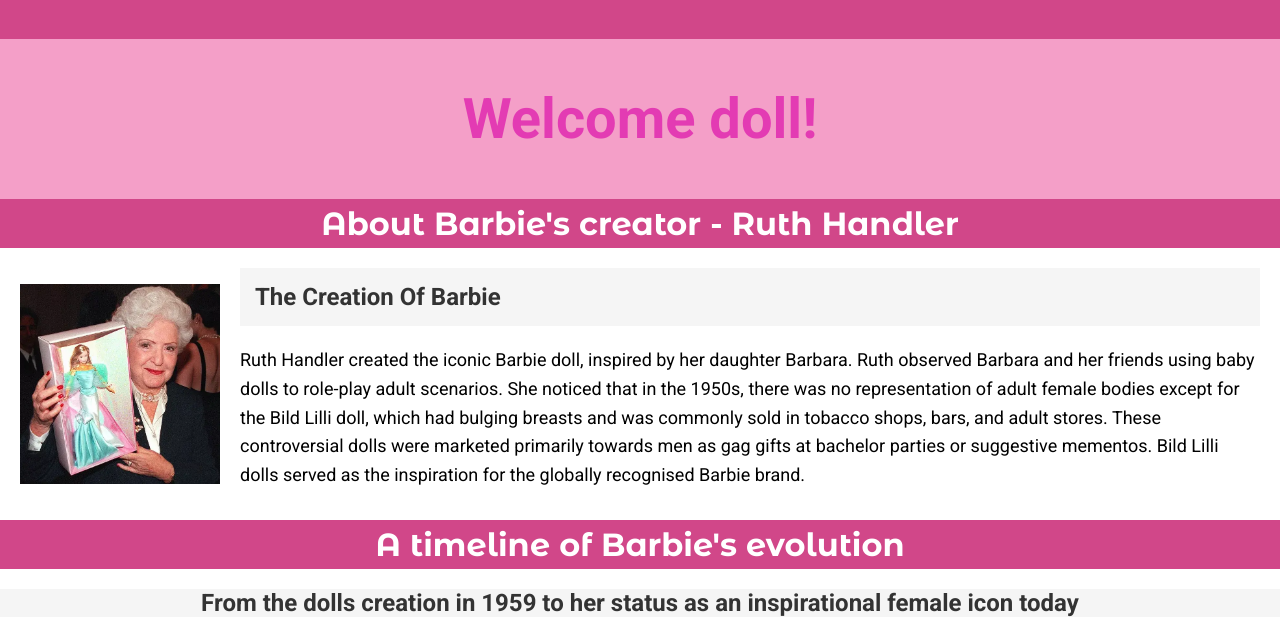
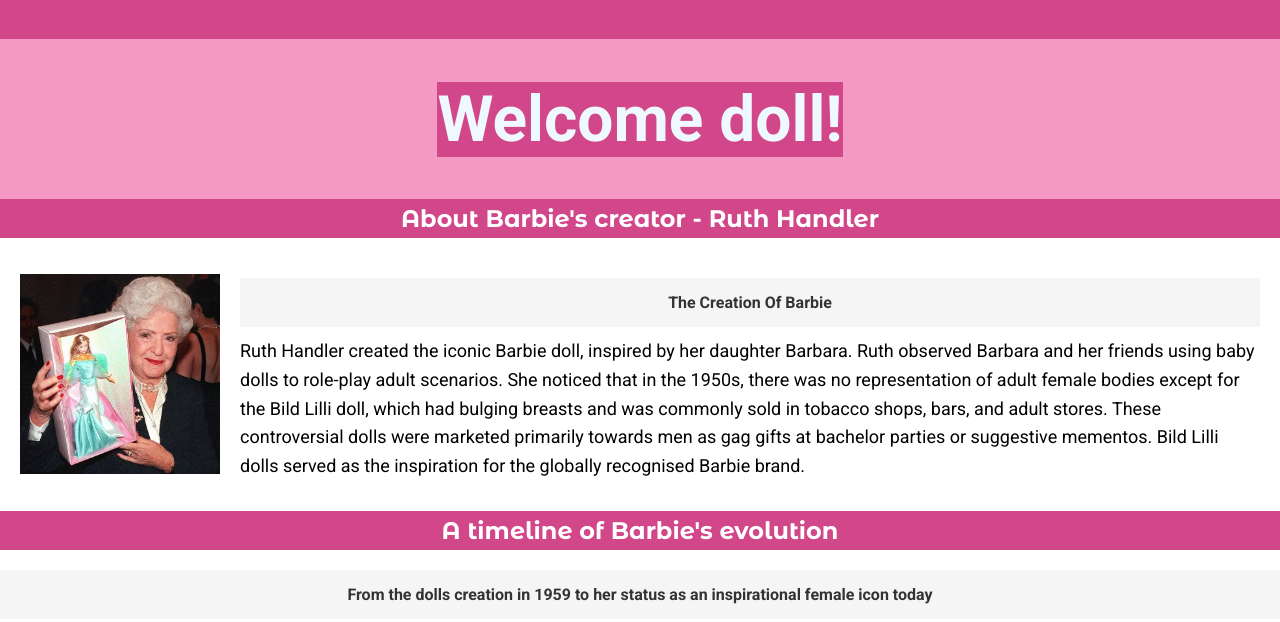
Before and after one commit to aishieee/project-1-barbie-website, a plain HTML site: page index.html in a window 1280 px wide. Shown: the part 153-775 px from the top of the page. Drawn offline with Linux system fonts and the light colour scheme.

Commit message:
Add final improvements

```diff
--- a/assets/css/style.css
+++ b/assets/css/style.css
@@ -18,7 +18,6 @@
     justify-content: center;
     align-items: center;
 }
-
 .header__content {
     width: 100%;
     height: 12em;
@@ -27,22 +26,17 @@
     align-items: center;
     padding: 0 1em;
 }
-
 .logo__img {
     max-height: 6.5rem;
     width: auto;
 }
-
 /* Navigation */
-.nav,
-.menu {
+.nav, .menu {
     list-style: none;
     display: flex;
     gap: 1em;
 }
-
-.nav a,
-.menu a {
+.nav a, .menu a {
     text-decoration: none;
     color: white;
     padding: 15px;
@@ -51,11 +45,11 @@
     font-family: "Roboto", sans-serif;
     font-weight: 400;
 }
-
-.nav a:hover,
-.menu a:hover {
+.nav a:hover, .menu a:hover {
     background-color: rgb(213, 21, 136);
 }
+
+/* History */
 
 .accordion {
     background-color: rgb(213, 21, 136);
@@ -105,6 +99,8 @@
 
 .ruth img {
     margin-right: 20px;
+    width: 200px;
+    height: 200px;
 }
 
 .creator h2,
@@ -112,7 +108,7 @@
 #impact {
     box-sizing: border-box;
     font-family: "Montserrat Alternates", sans-serif;
-    font-size: 2em;
+    font-size: 1.5em;
     background-color: #d14789;
     color: white;
     width: 100%;
@@ -122,15 +118,14 @@
     padding: 5px 0;
 }
 
-.ruth h3 {
+.ruth h3, .timeline-header {
     background-color: #F5F5F5;
     color: #333333;
     font-family: 'Roboto', sans-serif;
     padding: 15px;
-    font-size: 1.5em;
-    text-align: left;
-    font-weight: bold;
-    margin-bottom: 20px;
+    font-size: 1em;
+    text-align: center;
+    margin-top: 20px;
 }
 
 .ruth p,
@@ -144,32 +139,22 @@
 
 /* Welcome */
 #welcome {
-    background-color: #f49fc8;
     width: 100%;
     height: 20vh;
     display: flex;
     justify-content: center;
     align-items: center;
-    color: rgb(227, 59, 179);
+    background-color: #f498c4;
 }
 
 .doll h1 {
-    font-size: 2.5em;
-    font-weight: bolder;
+    font-size: 4em;
     font-family: 'Roboto', sans-serif;
+    color: aliceblue;
+    background-color: #d14789;
 }
 
 /* Timeline */
-
-.timeline-header {
-    background-color: #F5F5F5;
-    color: #333333;
-    font-family: 'Roboto', sans-serif;
-    font-size: 1.5em;
-    text-align: center;
-    font-weight: bold;
-    margin-top: 20px;
-}
 
 .accordion {
     font-size: 15px;
@@ -195,7 +180,8 @@
 }
 
 .panel p {
-    font-family: "Roboto", sans-serif;;
+    font-family: "Roboto", sans-serif;
+    ;
 }
 
 .date,
@@ -224,7 +210,8 @@
     padding: 50px 20px 0;
 }
 
-.content:before, .content:after {
+.content:before,
+.content:after {
     content: "";
     border: solid transparent;
     position: absolute;
@@ -360,26 +347,21 @@
 /* Styles for phones (767px and below) */
 @media screen and (max-width: 767px) {
 
-    #welcome {
-        background-size: cover;
-        height: 30vh;
-        width: 100%;
-        justify-content: center;
-    }
-
-    .doll h1 {
-        font-size: 2em;
-    }
-
+    /* Header */
 
     .menu {
         flex-direction: column;
     }
 
+    /* Welcome */
+
+    .doll h1 {
+        font-size: 3em;
+    }
+
     /* Barbie creator */
     .ruth {
         flex-direction: column;
-        align-items: flex-start;
     }
 
     /* Timeline */
@@ -434,6 +416,12 @@
 /* Styles for tablets (800px and below) */
 @media screen and (max-width: 800px) {
 
+    /* Header */
+
+    .menu {
+        flex-direction: row;
+    }
+
     /* Timeline */
     #timeline-event {
         margin-left: 35%;
@@ -448,22 +436,3 @@
         justify-content: center;
     }
 }
-
-/* Styles for large screens (801px and above) */
-@media screen and (min-width: 801px) {
-
-    /* Welcome */
-
-    #welcome {
-        background-size: contain;
-        background-repeat: repeat;
-        background-position: left;
-        display: flex;
-        justify-content: center;
-    }
-    .doll h1 {
-        font-size: 3.5em;
-    }
-
-
-}
--- a/index.html
+++ b/index.html
@@ -14,8 +14,13 @@
     <!-- Stylesheet -->
     <link rel="stylesheet" href="assets/css/style.css">
     <!-- Lighthouse optimisation-->
-    <link rel="preload" href="https://fonts.googleapis.com/css2?family=Chewy&family=Pacifico&family=Montserrat+Alternates:ital,wght@0,100;0,200;0,300;0,400;0,500;0,600;0,700;0,800;0,900&family=Roboto:wght@400;700&display=swap" as="style" onload="this.onload=null;this.rel='stylesheet'">
-    <noscript><link rel="stylesheet" href="https://fonts.googleapis.com/css2?family=Chewy&family=Pacifico&family=Montserrat+Alternates:ital,wght@0,100;0,200;0,300;0,400;0,500;0,600;0,700;0,800;0,900&family=Roboto:wght@400;700&display=swap"></noscript>
+    <link rel="preload"
+        href="https://fonts.googleapis.com/css2?family=Chewy&family=Pacifico&family=Montserrat+Alternates:ital,wght@0,100;0,200;0,300;0,400;0,500;0,600;0,700;0,800;0,900&family=Roboto:wght@400;700&display=swap"
+        as="style" onload="this.onload=null;this.rel='stylesheet'">
+    <noscript>
+        <link rel="stylesheet"
+            href="https://fonts.googleapis.com/css2?family=Chewy&family=Pacifico&family=Montserrat+Alternates:ital,wght@0,100;0,200;0,300;0,400;0,500;0,600;0,700;0,800;0,900&family=Roboto:wght@400;700&display=swap">
+        </noscript>
 </head>
 
 <body>
@@ -48,8 +53,7 @@
             <h2>About Barbie's creator - Ruth Handler</h2>
         </div>
         <div class="ruth">
-            <img src="assets/images/ruth-handler.webp" alt="A photo of Ruth Handler, the creator of Barbie"
-                loading="lazy" width="200px" height="200px">
+            <img src="assets/images/ruth-handler.webp" alt="A photo of Ruth Handler, the creator of Barbie">
             <div>
                 <h3>The Creation Of Barbie</h3>
                 <p>Ruth Handler created the iconic Barbie doll, inspired by her daughter Barbara. Ruth observed Barbara
```
Also changed, not shown: assets/images/barbie-welcome-pic-2-3-copy.webp (deleted). Lines whose indentation alone changed are shown as unchanged.
